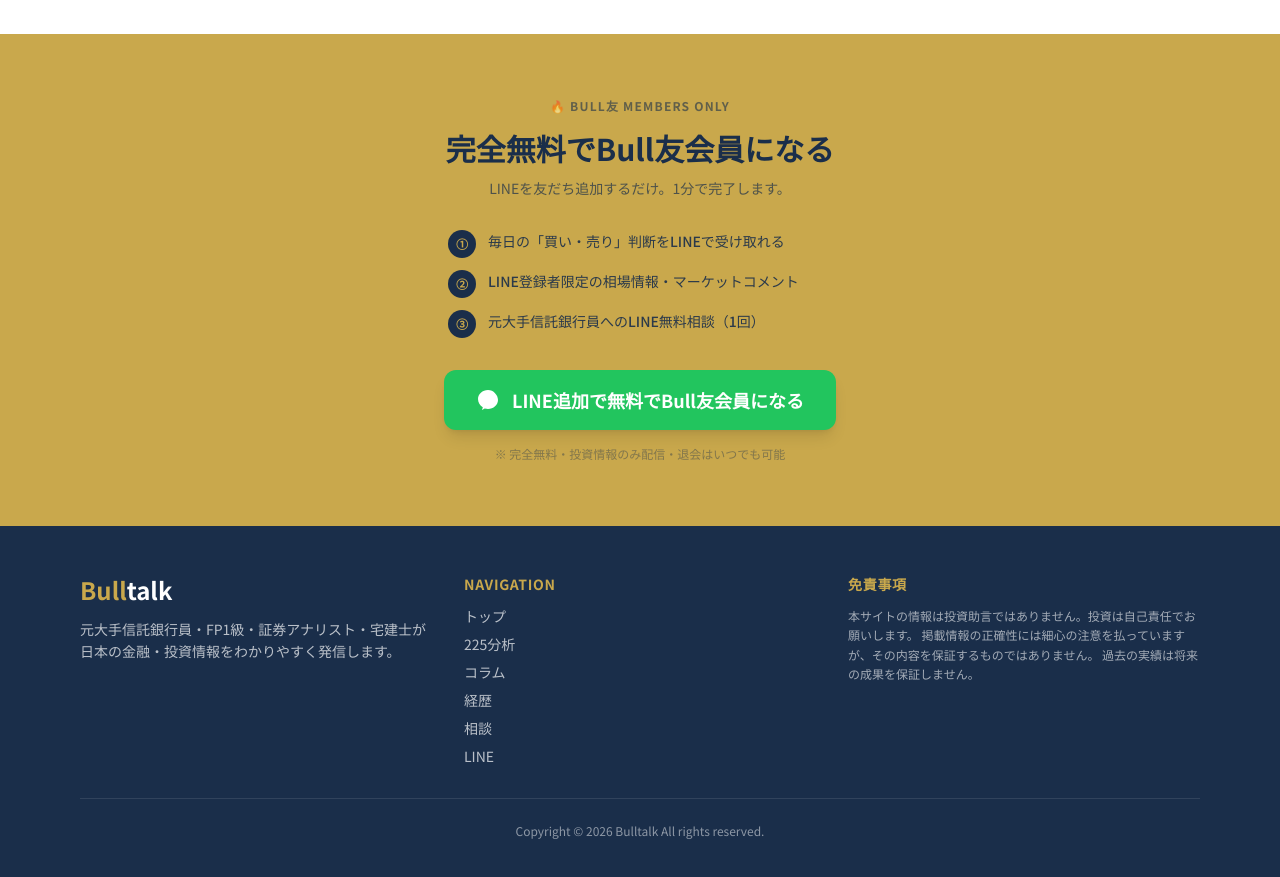
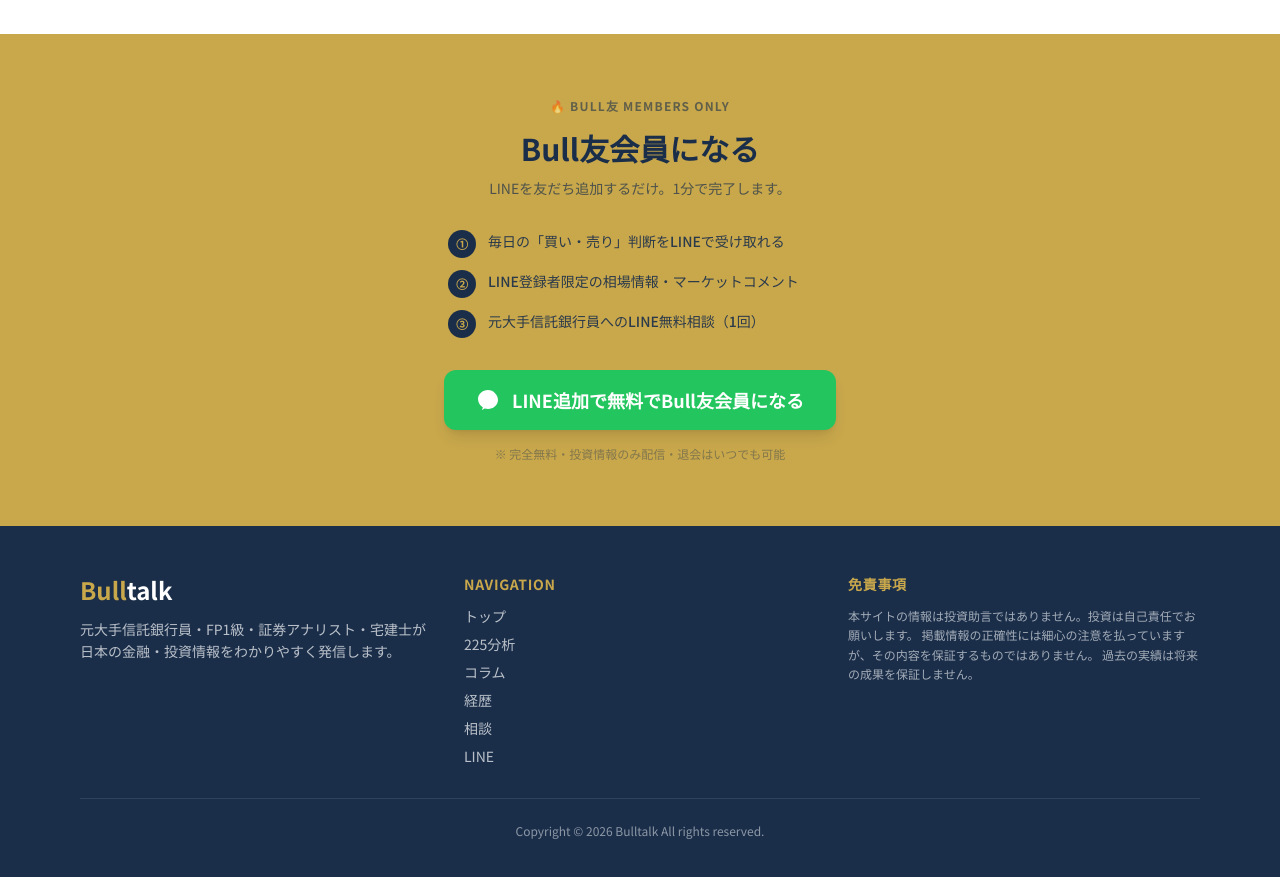
Before and after one commit to tanima3232-eng/bulltalk, a Next.js app: page / in a window 1280 px wide. Shown: the part 6227-7104 px from the top of the page. Built offline with nearby package versions, Linux system fonts and the light colour scheme; no server answers.

Commit message:
fix: 「完全無料でBull友会員になる」→「Bull友会員になる」に変更

```diff
--- a/app/line/page.tsx
+++ b/app/line/page.tsx
@@ -37,7 +37,7 @@ export default function LinePage() {
               className="font-bold mb-4 text-white"
               style={{ fontSize: "clamp(2rem,6vw,3rem)", lineHeight: 1.15 }}
             >
-              完全無料でBull友会員になる
+              Bull友会員になる
             </h1>
             <p className="text-white/60 text-sm mb-10">
               LINEを友だち追加するだけ。1分で完了します。
--- a/components/LineCtaBanner.tsx
+++ b/components/LineCtaBanner.tsx
@@ -6,7 +6,7 @@ export default function LineCtaBanner() {
           🔥 BULL友 MEMBERS ONLY
         </p>
         <h2 className="text-2xl md:text-3xl font-bold text-navy mb-3">
-          完全無料でBull友会員になる
+          Bull友会員になる
         </h2>
         <p className="text-navy/70 text-sm mb-8">
           LINEを友だち追加するだけ。1分で完了します。
```
